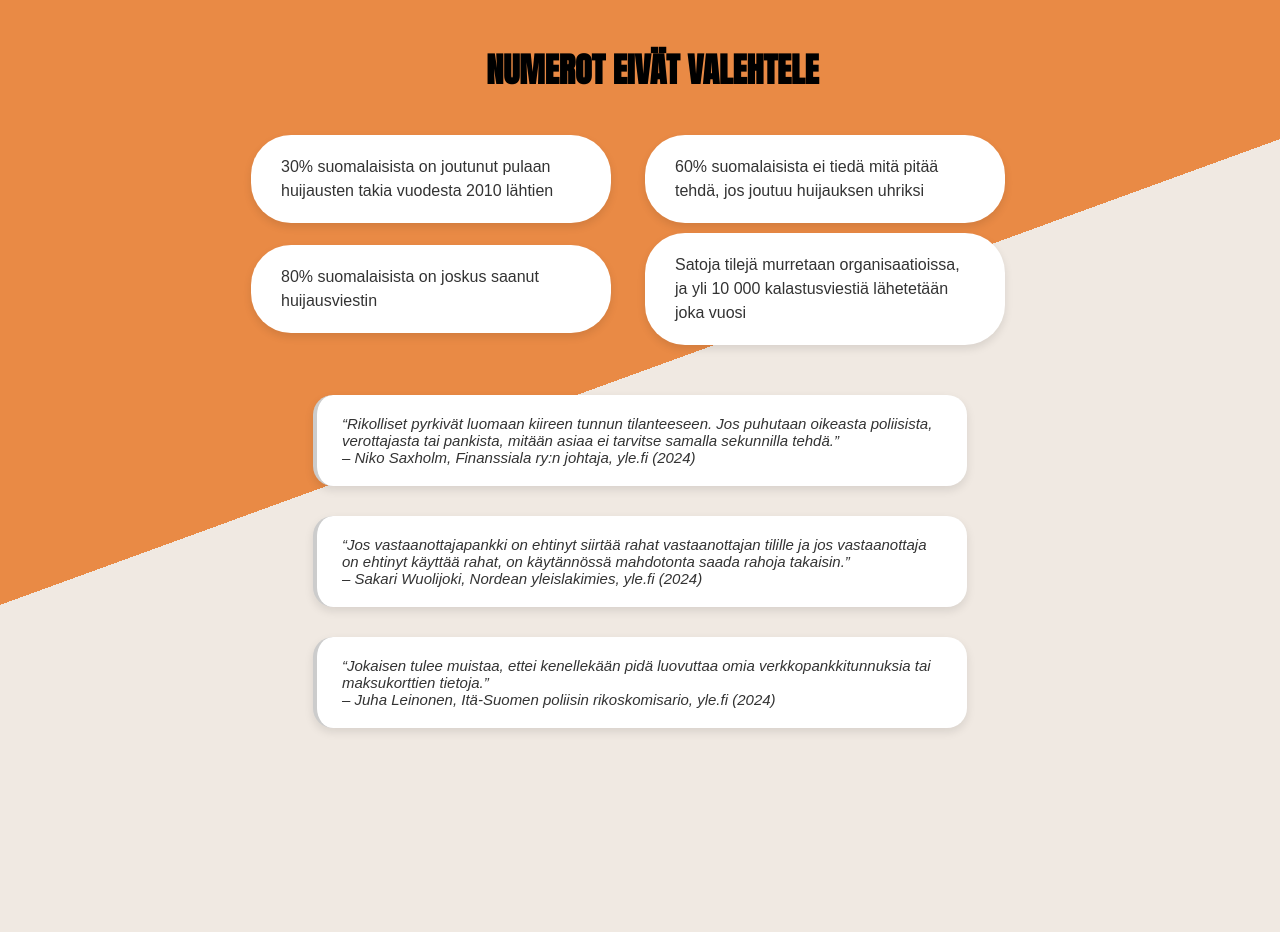
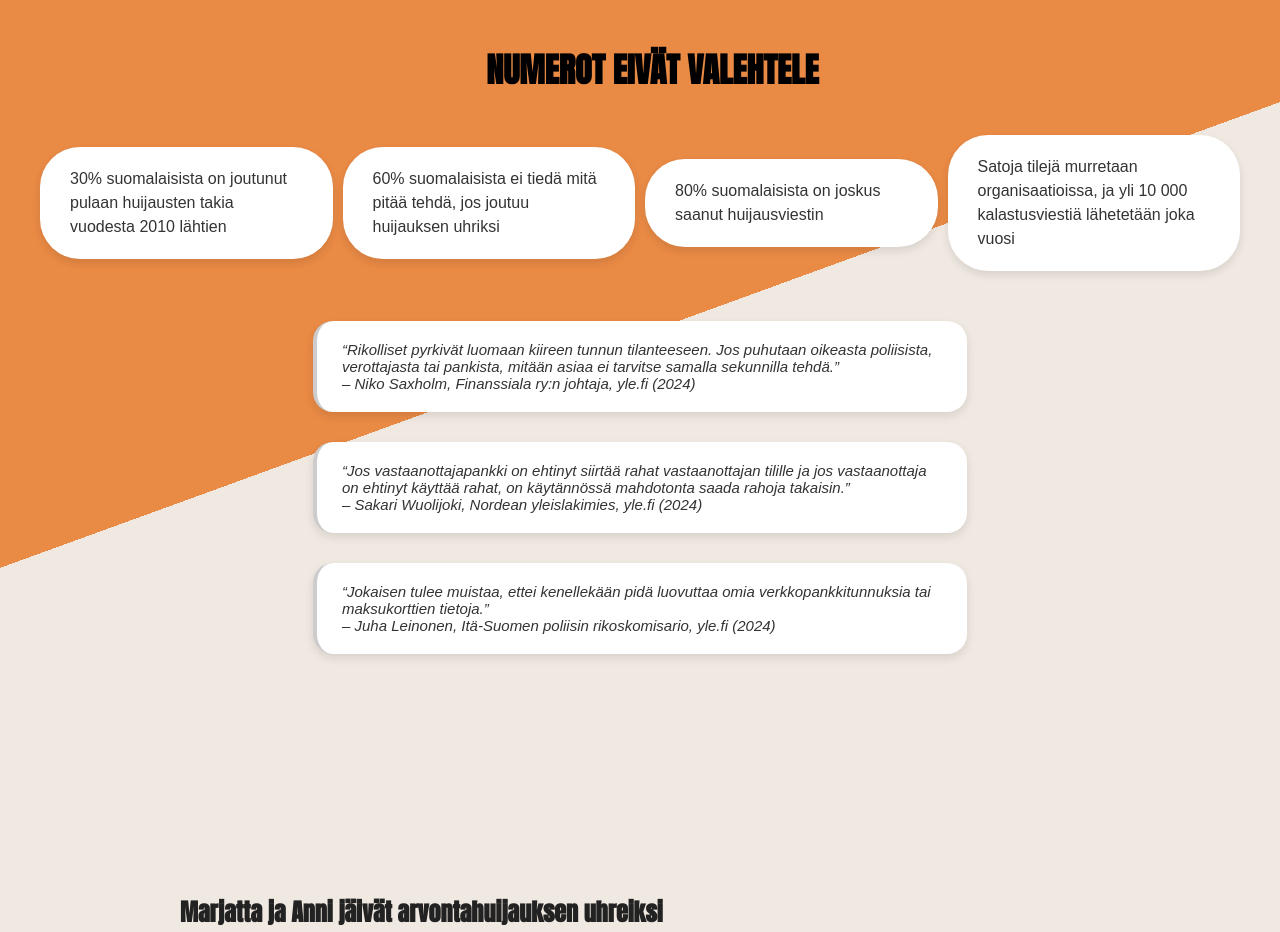
Before and after one commit to levonmaister/scamvjp2, a React (Vite) app: page / in a window 1280 px wide. Shown: the part 2800-3732 px from the top of the page. Built offline with nearby package versions, Linux system fonts and the light colour scheme.

Commit message:
breda skärmar numerot fixat

```diff
--- a/src/styles/numerotvalehtelee.css
+++ b/src/styles/numerotvalehtelee.css
@@ -78,9 +78,12 @@ body {
         font-size: 34px;
     }
     .bubbles-container {
-        grid-template-columns: repeat(2, 30vw);
+        grid-template-columns: repeat(4, minmax(200px, 1fr));
         margin-top: 5vh;
-
+        max-width: 1200px;
+        margin-left: auto;
+        margin-right: auto;
+        padding: 0 20px;
     }
 }
 
```
